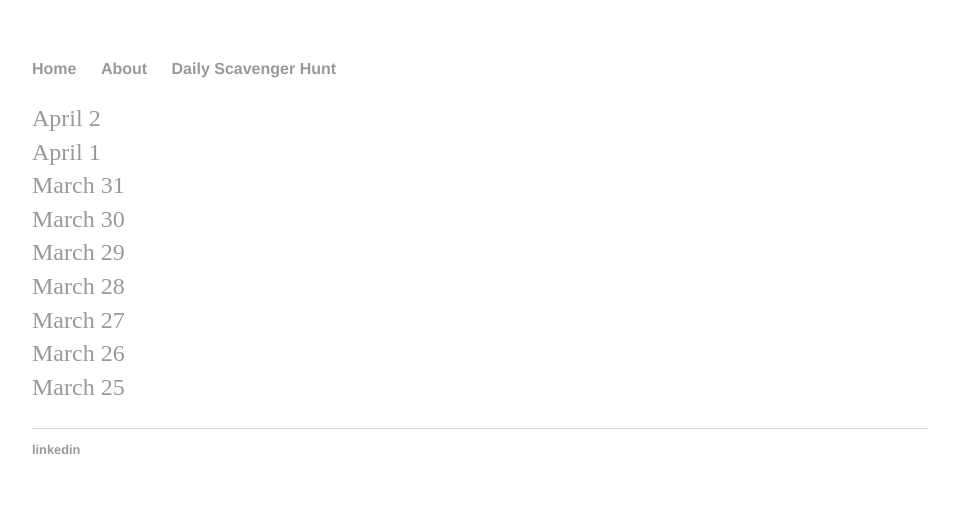
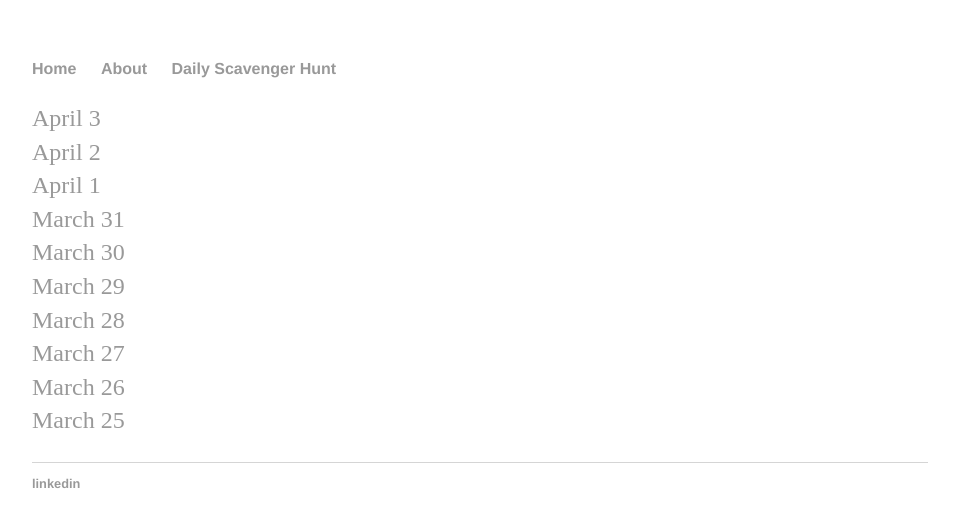
Before and after one commit to marisabrandt/marisabrandt.github.io, a Jekyll site: the page built from daily/index.html, in a window 1280 px wide. Shown: the top 527 px of the page, without its empty margins (160-1119 px from the left). Built offline with Jekyll 4.4.1, drawn with Linux system fonts in a browser that asks for light colours.

Commit message:
Update index.html

```diff
--- a/daily/index.html
+++ b/daily/index.html
@@ -4,6 +4,8 @@ title: Daily Walk Scavenger Hunt
 ---
 <div class="blurb">
 	<p>
+	<a href="https://forms.gle/4FarCZ9RBbf34o3o6">April 3</a>
+	<br>
 	<a href="https://docs.google.com/forms/d/e/1FAIpQLSdsVnkGDdLu9gvMuhS4pUVYgBthHUjQkxS3bBzPRF5VJ1g--Q/viewform?usp=sf_link">April 2</a>
 	<br>
 	<a href="https://docs.google.com/forms/d/e/1FAIpQLSfLVQaaoP0gaeBP7Q0aySmDIIywgkz6-8YHAPfuqEtAi9PoNA/viewform?usp=sf_link">April 1</a>
```
